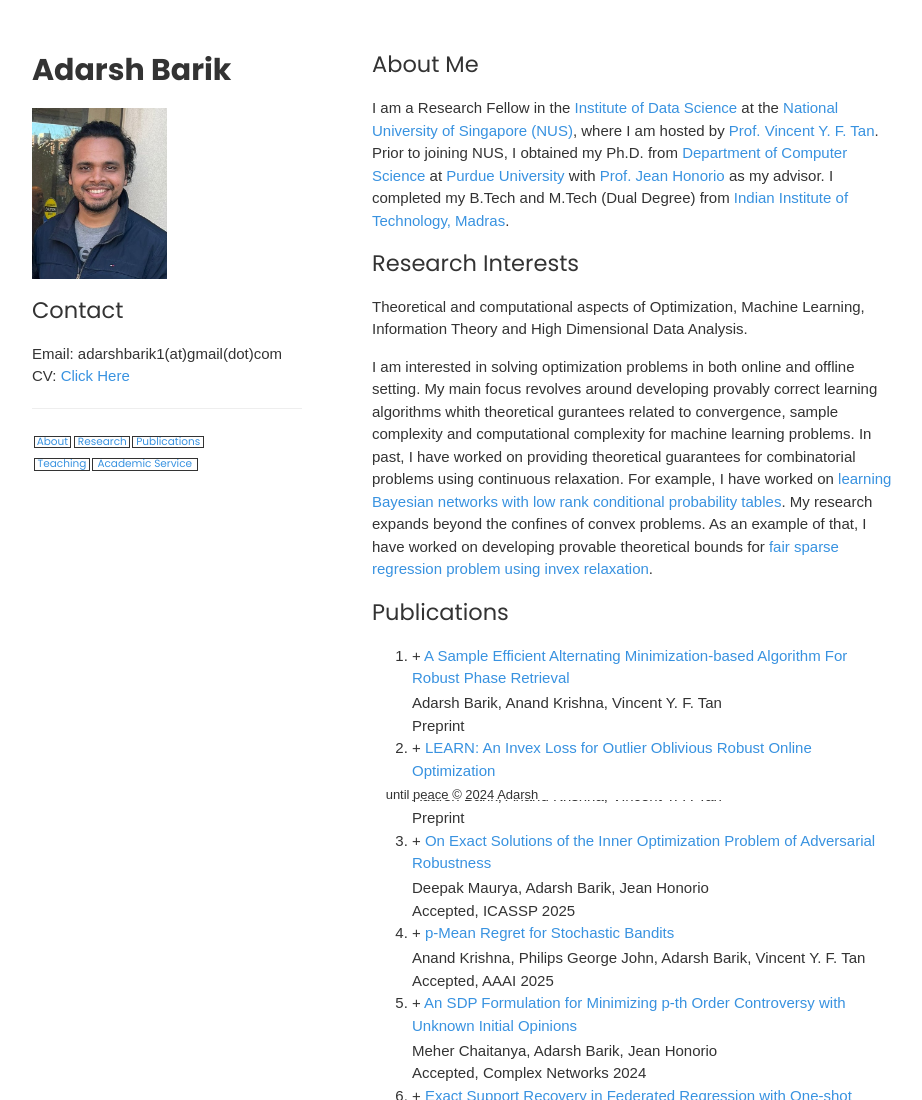
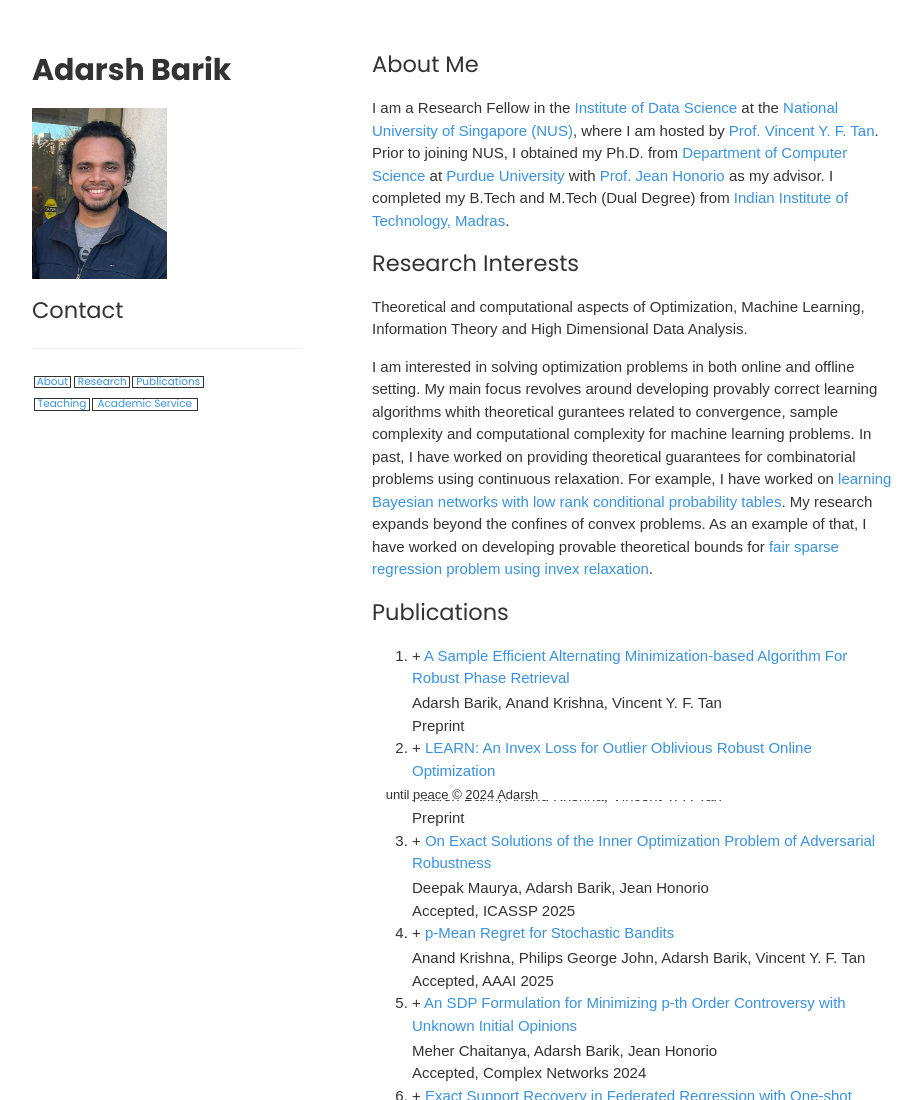
Before and after one commit to Adarsh-Barik/Adarsh-Barik.github.io, a plain HTML site: page index.html in a window 1280 px wide. Shown: the top 1100 px of the page, without its empty margins (178-1100 px from the left). Drawn offline with nearby package versions, Linux system fonts and the light colour scheme.

Commit message:
removed gmail

```diff
--- a/index.html
+++ b/index.html
@@ -138,8 +138,8 @@
                     <!-- Research Fellow<br> -->
 					<!-- Institute of Data Science<br> -->
 					<!-- National University of Singapore<br> -->
-                    Email: adarshbarik1(at)gmail(dot)com<br>
-                    CV: <a href="adarsh-resume.pdf"> Click Here  </a>
+                    <!-- Email: adarshbarik1(at)gmail(dot)com<br> -->
+                    <!-- CV: <a href="adarsh-resume.pdf"> Click Here  </a> -->
 					</p>
                     <hr>
                     <p>
```
